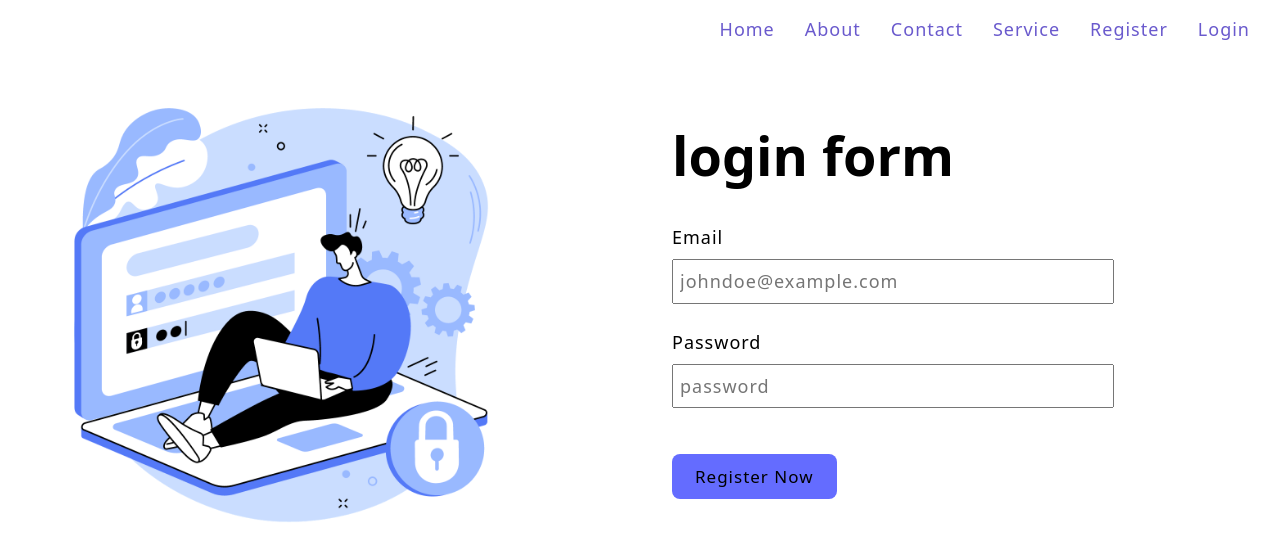
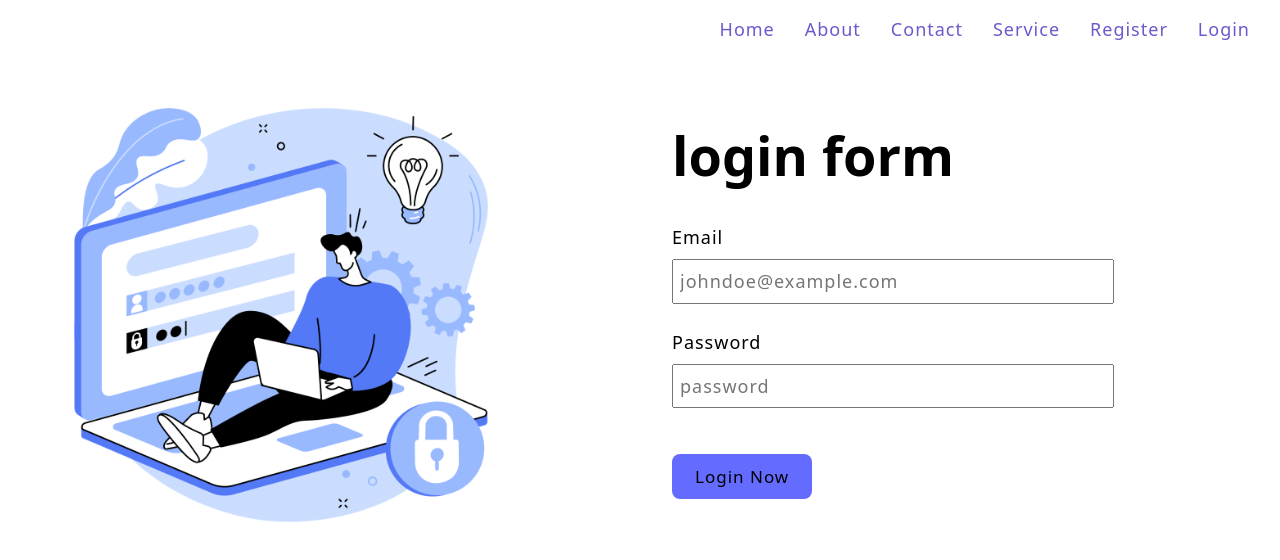
Before and after one commit to DrishyaShrestha09/admin-panel, a React (Vite) app in the folder client/: page /login in a window 1280 px wide. Shown: the top 560 px of the page. Built offline with nearby package versions, Linux system fonts and the light colour scheme.

Commit message:
Fixed typo error

```diff
--- a/client/src/pages/Login.jsx
+++ b/client/src/pages/Login.jsx
@@ -66,7 +66,7 @@ const Login = () => {
                 </div>
 
                 <br />
-                <button type="submit" className="btn btn-submit">Register Now</button>
+                <button type="submit" className="btn btn-submit">Login now</button>
               </form>
             </div>
           </div>
```
